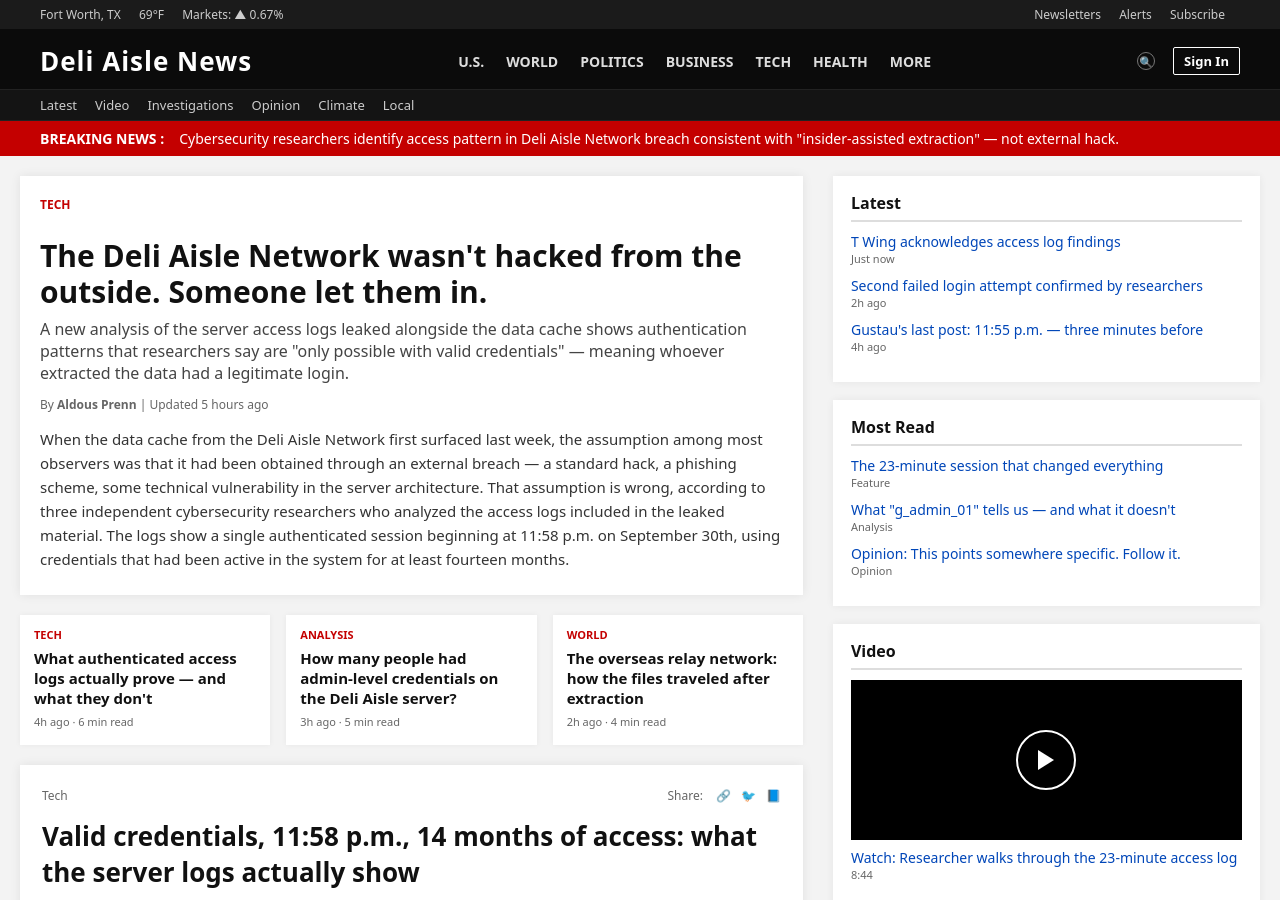
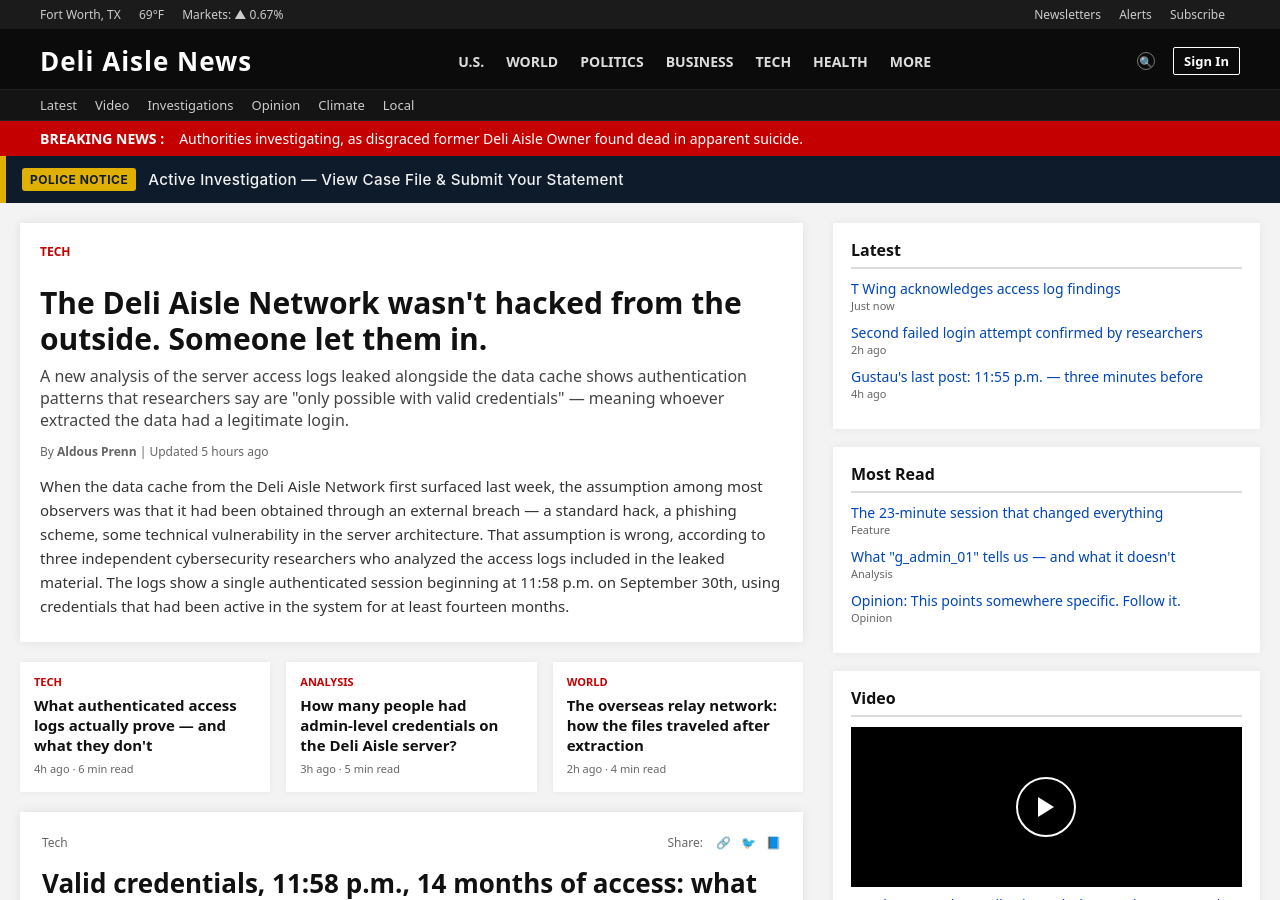
Before and after one commit to NotAnIronman/ARG, a Jekyll site: the page built from pages/tech.html, in a window 1280 px wide and 900 px high. Built offline with Jekyll 4.4.1, drawn with Linux system fonts in a browser that asks for light colours.

Commit message:
Update tech.html

```diff
--- a/pages/tech.html
+++ b/pages/tech.html
@@ -1,61 +1,9 @@
-<!DOCTYPE html>
-<html lang="en">
-<head>
-<meta charset="UTF-8">
-<meta name="viewport" content="width=device-width, initial-scale=1.0">
-<title>Deli Aisle News | Tech</title>
-<link rel="stylesheet" href="styles.css">
-</head>
-<body>
-
-<!-- internal: server access log anomaly detected 09/30 23:58 — see IT ticket #4491 -->
-<!-- encoded ref: dGhlIHBhc3N3b3JkIGlzIG5vdCB3aGF0IHlvdSB0aGluay4gdHJ5OiBBVUdVU1Q3NzMx -->
-
-<div class="utility-bar">
-    <div class="utility-left">
-        <span>Fort Worth, TX</span>
-        <span>69°F</span>
-        <span>Markets: ▲ 0.67%</span>
-    </div>
-    <div class="utility-right">
-        <span>Newsletters</span>
-        <span>Alerts</span>
-        <span>Subscribe</span>
-    </div>
-</div>
-
-<div class="header">
-    <div class="logo">Deli Aisle News</div>
-    <nav class="primary-nav">
-        <a href="us.html">U.S.</a>
-        <a href="world.html">World</a>
-        <a href="politics.html">Politics</a>
-        <a href="business.html">Business</a>
-        <a href="tech.html">Tech</a>
-        <a href="health.html">Health</a>
-        <a href="soon.html">More</a>
-    </nav>
-    <div class="header-actions">
-        <div class="search-icon">🔍</div>
-        <div class="signin">Sign In</div>
-    </div>
-</div>
-
-<div class="secondary-nav">
-    <a href="soon.html">Latest</a>
-    <a href="soon.html">Video</a>
-    <a href="soon.html">Investigations</a>
-    <a href="soon.html">Opinion</a>
-    <a href="soon.html">Climate</a>
-    <a href="local.html">Local</a>
-</div>
-
-<div class="breaking-bar">
-    <div class="breaking-label">Breaking News :</div>
-    <div class="breaking-headline">
-        Cybersecurity researchers identify access pattern in Deli Aisle Network breach consistent with "insider-assisted extraction" — not external hack.
-    </div>
-</div>
+---
+layout: default
+title: "Breaking News"
+breaking_headline: "Authorities investigating, as disgraced former Deli Aisle Owner found dead in apparent suicide."
+show_banner: true
+---
 
 <div class="page">
     <div>
@@ -160,16 +108,3 @@
         </section>
     </aside>
 </div>
-
-<footer class="footer">
-    <div class="footer-grid">
-        <div><h4>News</h4><a href="us.html">U.S.</a><a href="world.html">World</a><a href="politics.html">Politics</a><a href="local.html">Local</a></div>
-        <div><h4>Sections</h4><a href="business.html">Business</a><a href="tech.html">Tech</a><a href="health.html">Health</a><a href="soon.html">Climate</a></div>
-        <div><h4>About</h4><a href="about.html">About Us</a><a href="standards.html">Standards</a><a href="careers.html">Careers</a><a href="soon.html">Press</a></div>
-        <div><h4>Contact</h4><a href="soon.html">Contact Us</a><a href="tip.html">Send a Tip</a><a href="soon.html">Corrections</a><a href="privacy.html">Privacy</a></div>
-    </div>
-    <div class="footer-bottom">© 2026 Deli Aisle News Network. All rights reserved.</div>
-</footer>
-
-</body>
-</html>
```
